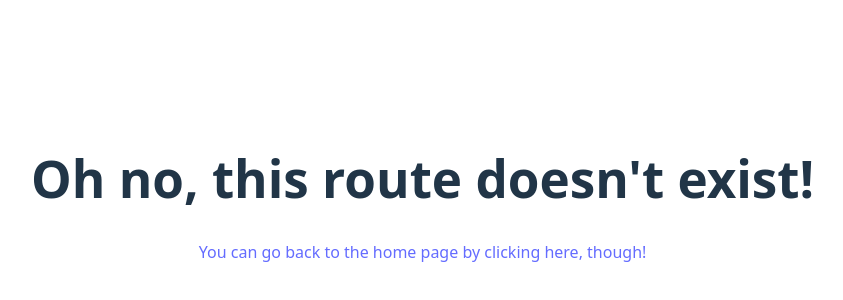
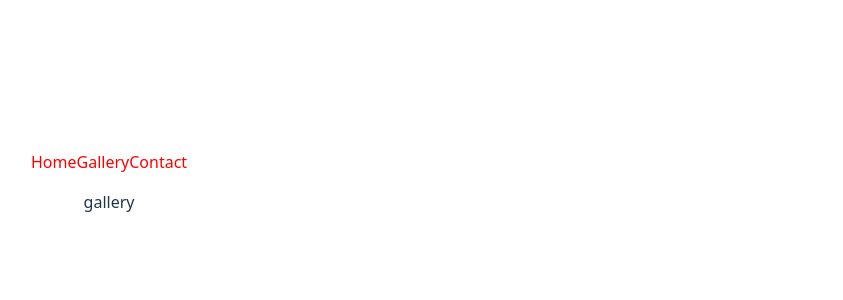
Before and after one commit to Aaronmcnulty/photography-portfolio, a React (Vite) app: page /gallery in a window 1280 px wide. Shown: the part 242-542 px from the top of the page, without its empty margins (1-844 px from the left). Built offline with nearby package versions, Linux system fonts and the light colour scheme.

Commit message:
Feat: Adds Gallery component and Gallery route

```diff
--- a/src/Routes.jsx
+++ b/src/Routes.jsx
@@ -2,6 +2,7 @@ import App from "./App";
 import ContactPage from "./components/contact/ContactPage";
 import HomePage from "./components/homepage/HomePage";
 import UrlErrorPage from "./components/errorComponents/UrlErrorPage";
+import Gallery from "./components/gallery/Gallery";
 
 const routes = [
     {
@@ -12,6 +13,7 @@ const routes = [
           { index: true, element: <HomePage /> },
           { path: "contact", element: <ContactPage /> },
           { path: "/", element: <HomePage /> },
+          { path: "gallery", element: <Gallery /> },
         ],
       }
 ];
--- a/src/components/errorComponents/UrlErrorPage.jsx
+++ b/src/components/errorComponents/UrlErrorPage.jsx
@@ -4,7 +4,7 @@ import { Link } from "react-router-dom";
 const UrlErrorPage = () => {
   return (
     <div>
-      <h1>Oh no, this route doesn't exist!</h1>
+      <h1 className={styles.mainHeading}>Oh no, this route doesn't exist!</h1>
       <Link to="/">
         You can go back to the home page by clicking here, though!
       </Link>
--- a/src/components/errorComponents/urlErrorPage.module.css
+++ b/src/components/errorComponents/urlErrorPage.module.css
@@ -0,0 +1,3 @@
+
+.mainHeading{
+}
--- /dev/null
+++ b/src/components/gallery/Gallery.jsx
@@ -0,0 +1,11 @@
+
+function Gallery(){
+
+    return(
+        <div>
+            <p>gallery</p>
+        </div>
+    )
+}
+
+export default Gallery;
--- a/src/components/navigation/NavBar.jsx
+++ b/src/components/navigation/NavBar.jsx
@@ -7,6 +7,7 @@ function NavBar(){
     return(
         <>
             <Link className={styles.navLink} to="/">Home</Link>
+            <Link className={styles.navLink} to="gallery">Gallery</Link>
             <Link className={styles.navLink} to="contact">Contact</Link>
         </>
 
```
